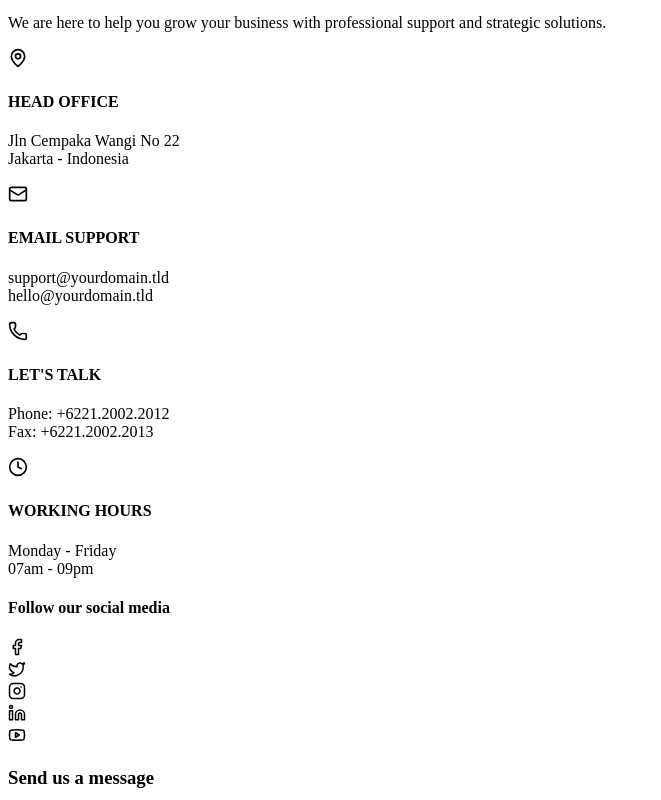
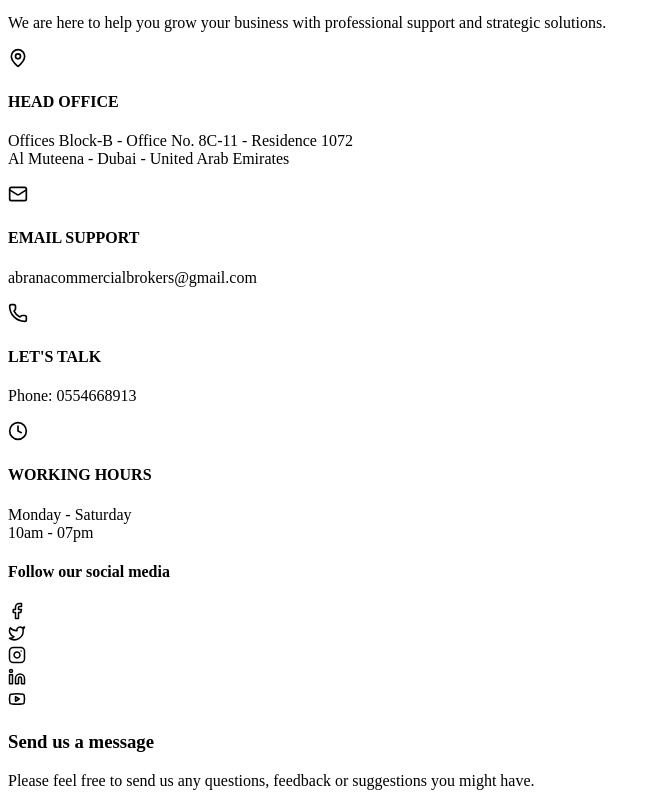
Before and after one commit to abranacommercialbrokers-dot/Abrana, a React (Create React App) app: page /con in a window 1280 px wide. Shown: the part 1260-2060 px from the top of the page, without its empty margins (0-661 px from the left). Built offline with nearby package versions, Linux system fonts and the light colour scheme.

Commit message:
Your message

```diff
--- a/src/ContactPage/ContactPage.jsx
+++ b/src/ContactPage/ContactPage.jsx
@@ -294,28 +294,28 @@ const ContactPage = () => {
               <div className="bg-pink-500 p-3 rounded-full"><MapPin size={20} /></div>
               <div>
                 <h4 className="font-bold">HEAD OFFICE</h4>
-                <p className="text-gray-400 text-sm">Jln Cempaka Wangi No 22<br/>Jakarta - Indonesia</p>
+                <p className="text-gray-400 text-sm">Offices Block-B - Office No. 8C-11 - Residence 1072<br/>Al Muteena - Dubai - United Arab Emirates</p>
               </div>
             </div>
             <div className="flex items-start gap-4">
               <div className="bg-pink-500 p-3 rounded-full"><Mail size={20} /></div>
               <div>
                 <h4 className="font-bold">EMAIL SUPPORT</h4>
-                <p className="text-gray-400 text-sm">support@yourdomain.tld<br/>hello@yourdomain.tld</p>
+                <p className="text-gray-400 text-sm">abranacommercialbrokers@gmail.com</p>
               </div>
             </div>
             <div className="flex items-start gap-4">
               <div className="bg-pink-500 p-3 rounded-full"><Phone size={20} /></div>
               <div>
                 <h4 className="font-bold">LET'S TALK</h4>
-                <p className="text-gray-400 text-sm">Phone: +6221.2002.2012<br/>Fax: +6221.2002.2013</p>
+                <p className="text-gray-400 text-sm">Phone: 0554668913</p>
               </div>
             </div>
             <div className="flex items-start gap-4">
               <div className="bg-pink-500 p-3 rounded-full"><Clock size={20} /></div>
               <div>
                 <h4 className="font-bold">WORKING HOURS</h4>
-                <p className="text-gray-400 text-sm">Monday - Friday<br/>07am - 09pm</p>
+                <p className="text-gray-400 text-sm">Monday - Saturday<br/>10am - 07pm</p>
               </div>
             </div>
           </div>
@@ -415,7 +415,7 @@ const ContactPage = () => {
       <section className="w-full h-[450px] mt-12 grayscale hover:grayscale-0 transition duration-500">
         <iframe
           title="map"
-          src="https://www.google.com/maps/embed?pb=!1m18!1m12!1m3!1d39723.13689728271!2d-0.127758!3d51.507351!2m3!1f0!2f0!3f0!3m2!1i1024!2i768!4f13.1!3m3!1m2!1s0x487604c38c8cd1d9%3A0xb78f2474b9a45aa9!2sLondon!5e0!3m2!1sen!2suk!4v1700000000000"
+          src="google.com/maps?q=25.276981353759766,55.32792663574219&z=17&hl=en"
           className="w-full h-full border-none"
           allowFullScreen=""
           loading="lazy"
```
